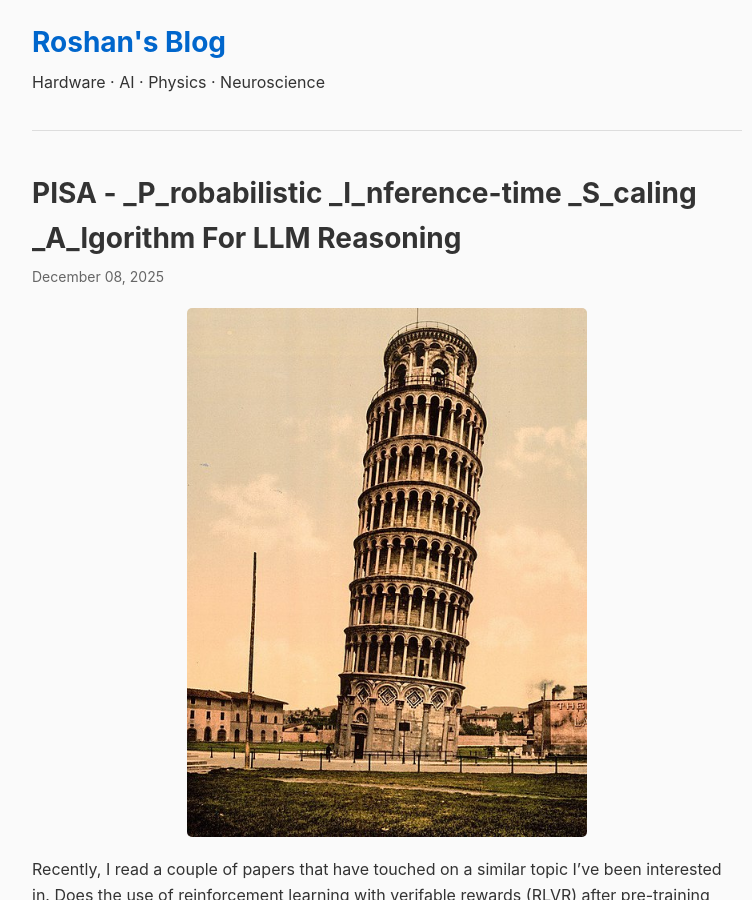
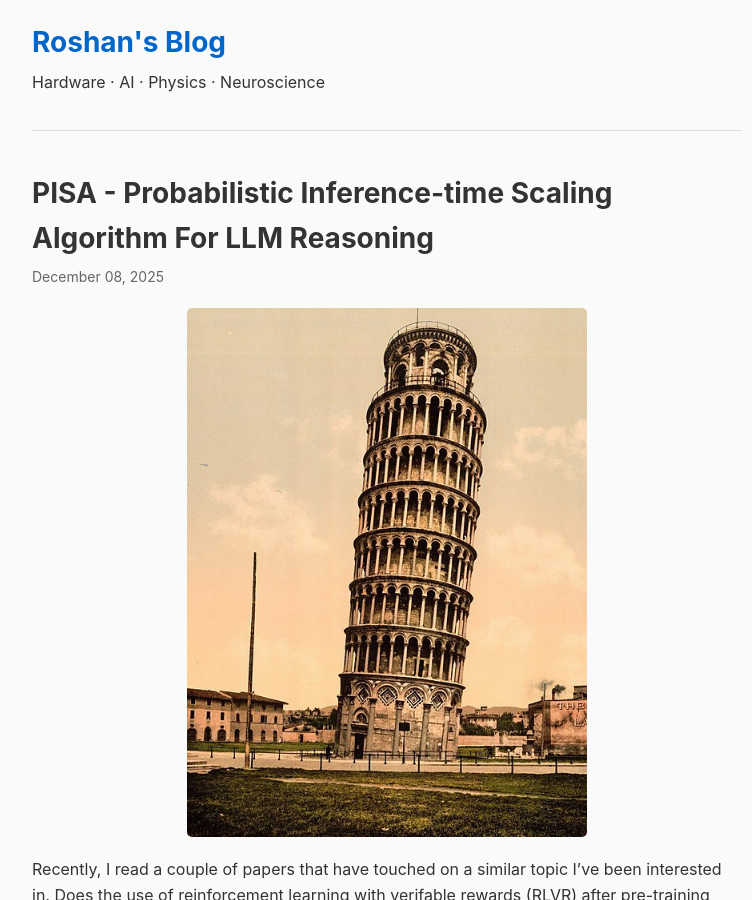
Before and after one commit to roshanwariar/roshanwariar.github.io, a Jekyll site: the page built from _posts/2025-12-8-pita.md, in a window 1280 px wide and 900 px high. Shown: the whole window, without its empty margins (253-1005 px from the left). Built offline with Jekyll 4.4.1, drawn with Linux system fonts in a browser that asks for light colours.

Commit message:
Update 2025-12-8-pita.md

```diff
--- a/_posts/2025-12-8-pita.md
+++ b/_posts/2025-12-8-pita.md
@@ -1,6 +1,6 @@
 ---
 layout: post
-title: "PISA - _P_robabilistic _I_nference-time _S_caling _A_lgorithm For LLM Reasoning"
+title: "PISA - Probabilistic Inference-time Scaling Algorithm For LLM Reasoning"
 date: 2025-12-8
 image:
 ---
```
